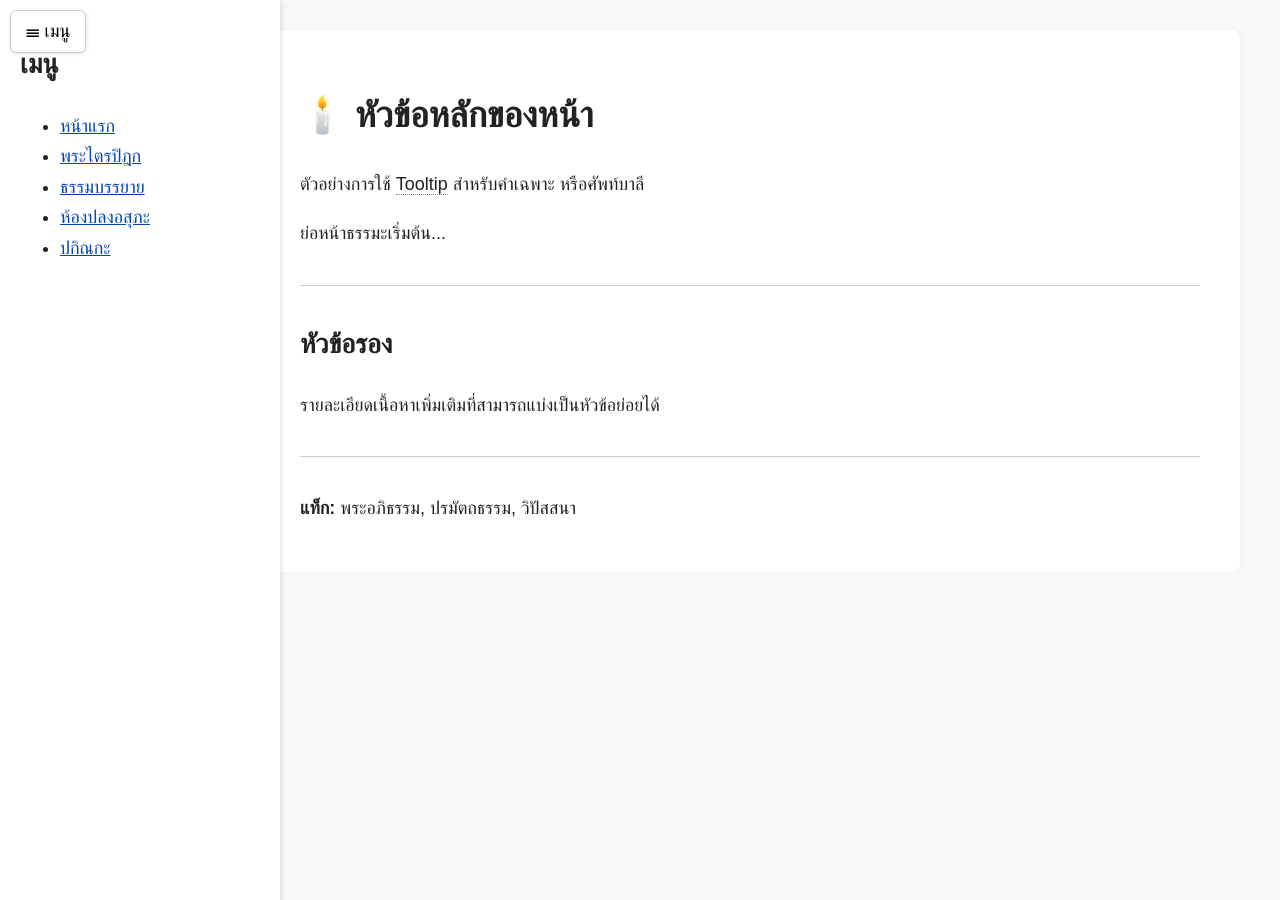
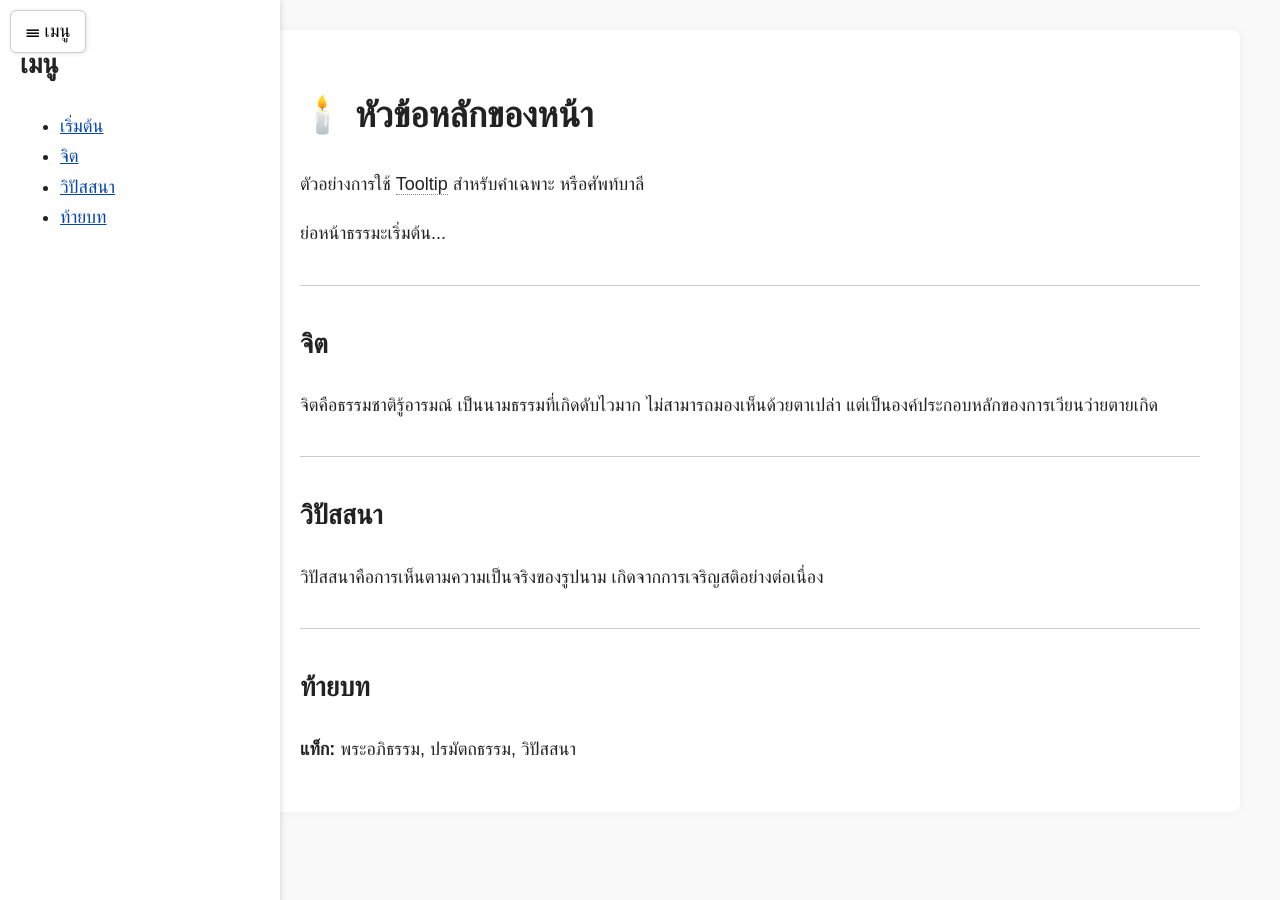
Before and after one commit to dhamsutta/tripitaka, a Jekyll site: the page default.html, which Jekyll copies as it is, in a window 1280 px wide. Built offline with Jekyll 4.4.1, drawn with Linux system fonts in a browser that asks for light colours; some web fonts are replaced.

Commit message:
Update default.html

```diff
--- a/default.html
+++ b/default.html
@@ -7,10 +7,45 @@
   <meta name="description" content="คำอธิบายสั้น ๆ ของเนื้อหาในหน้านี้" />
   <meta name="keywords" content="ธรรมะ, พระไตรปิฎก, พระอภิธรรม, จิต เจตสิก, วิปัสสนา" />
 
-  <!-- Font -->
+  <!-- Open Graph -->
+  <meta property="og:title" content="ชื่อหน้า | ชื่อเว็บไซต์" />
+  <meta property="og:description" content="คำอธิบายสำหรับแชร์ไปยัง Facebook หรือ LINE" />
+  <meta property="og:type" content="article" />
+  <meta property="og:url" content="https://yourdomain.github.io/path/to/page.html" />
+  <meta property="og:image" content="https://yourdomain.github.io/assets/cover.jpg" />
+
+  <!-- Twitter Card -->
+  <meta name="twitter:card" content="summary_large_image" />
+  <meta name="twitter:title" content="ชื่อหน้า | ชื่อเว็บไซต์" />
+  <meta name="twitter:description" content="คำอธิบายสำหรับแชร์ไปยัง Twitter" />
+  <meta name="twitter:image" content="https://yourdomain.github.io/assets/cover.jpg" />
+
+  <!-- JSON-LD Structured Data -->
+  <script type="application/ld+json">
+  {
+    "@context": "https://schema.org",
+    "@type": "Article",
+    "headline": "ชื่อบทความหรือหน้า",
+    "description": "คำอธิบายของบทความหรือหน้า",
+    "author": { "@type": "Person", "name": "ชื่อผู้เขียนหรือเว็บไซต์" },
+    "publisher": {
+      "@type": "Organization",
+      "name": "ชื่อเว็บไซต์",
+      "logo": { "@type": "ImageObject", "url": "https://yourdomain.github.io/assets/logo.png" }
+    },
+    "url": "https://yourdomain.github.io/path/to/page.html",
+    "datePublished": "2025-06-03"
+  }
+  </script>
+
+  <!-- Font และสไตล์ -->
   <link href="https://fonts.googleapis.com/css2?family=Bai+Jamjuree&display=swap" rel="stylesheet">
 
   <style>
+    html {
+      scroll-behavior: smooth;
+    }
+
     body {
       font-family: 'Bai Jamjuree', sans-serif;
       font-size: 18px;
@@ -72,6 +107,7 @@
 
     h1, h2, h3 {
       color: #222;
+      scroll-margin-top: 100px;
     }
 
     .tooltip-term[title] {
@@ -109,16 +144,15 @@
   <div class="sidebar" id="sidebar">
     <h2>เมนู</h2>
     <ul>
-      <li><a href="/">หน้าแรก</a></li>
-      <li><a href="/tripitaka/">พระไตรปิฎก</a></li>
-      <li><a href="/audio/">ธรรมบรรยาย</a></li>
-      <li><a href="/asubha/">ห้องปลงอสุภะ</a></li>
-      <li><a href="/pakinnaka/">ปกิณกะ</a></li>
+      <li><a href="#intro">เริ่มต้น</a></li>
+      <li><a href="#citta">จิต</a></li>
+      <li><a href="#vipassana">วิปัสสนา</a></li>
+      <li><a href="#footer">ท้ายบท</a></li>
     </ul>
   </div>
 
   <div class="content">
-    <h1>🕯️ หัวข้อหลักของหน้า</h1>
+    <h1 id="intro">🕯️ หัวข้อหลักของหน้า</h1>
     <p>
       ตัวอย่างการใช้ <span class="tooltip-term" title="คำอธิบายคำศัพท์หรือคำเฉพาะที่ต้องการขยายความ">Tooltip</span> สำหรับคำเฉพาะ หรือศัพท์บาลี
     </p>
@@ -127,10 +161,17 @@
 
     <hr />
 
-    <h2>หัวข้อรอง</h2>
-    <p>รายละเอียดเนื้อหาเพิ่มเติมที่สามารถแบ่งเป็นหัวข้อย่อยได้</p>
+    <h2 id="citta">จิต</h2>
+    <p>จิตคือธรรมชาติรู้อารมณ์ เป็นนามธรรมที่เกิดดับไวมาก ไม่สามารถมองเห็นด้วยตาเปล่า แต่เป็นองค์ประกอบหลักของการเวียนว่ายตายเกิด</p>
 
     <hr />
+
+    <h2 id="vipassana">วิปัสสนา</h2>
+    <p>วิปัสสนาคือการเห็นตามความเป็นจริงของรูปนาม เกิดจากการเจริญสติอย่างต่อเนื่อง</p>
+
+    <hr />
+
+    <h2 id="footer">ท้ายบท</h2>
     <p><strong>แท็ก:</strong> พระอภิธรรม, ปรมัตถธรรม, วิปัสสนา</p>
   </div>
 
```
Also changed, not shown: other parts of default.html (+0 -1 lines).
